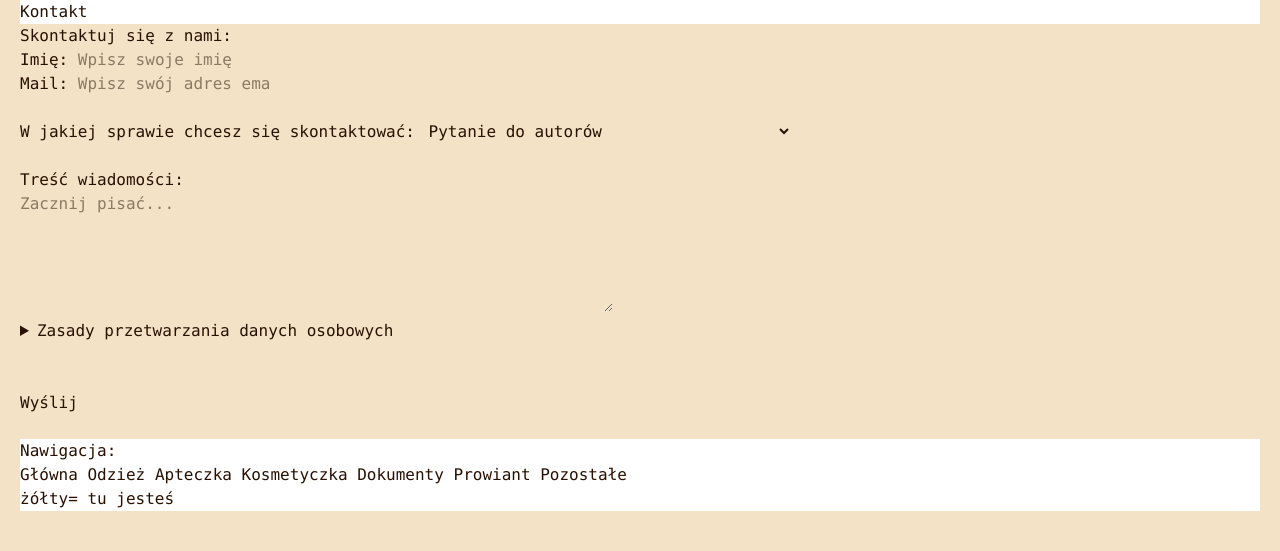
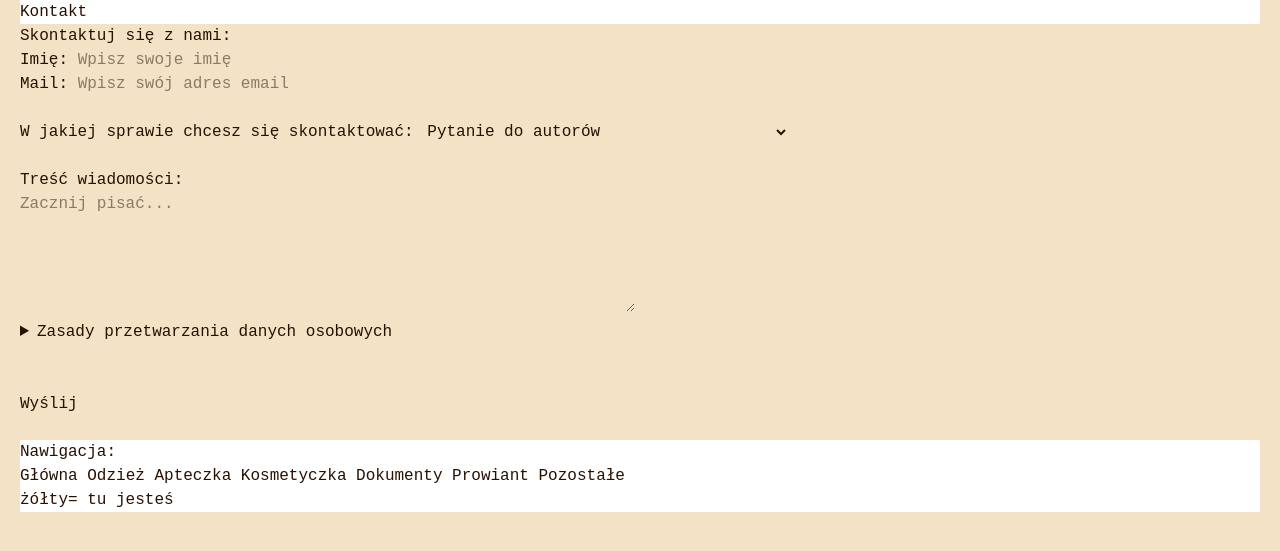
Before and after one commit to kama-pa-go/KGprojects, a Jekyll site: the page built from kontakt.md, in a window 1280 px wide. Shown: the top 551 px of the page. Built offline with Jekyll 4.4.1, drawn with Linux system fonts in a browser that asks for light colours; some web fonts are replaced.

Commit message:
Your commit message here

```diff
--- a/assets/output.css
+++ b/assets/output.css
@@ -246,11 +246,17 @@
   .top-0 {
     top: calc(var(--spacing) * 0);
   }
+  .top-10 {
+    top: calc(var(--spacing) * 10);
+  }
   .isolate {
     isolation: isolate;
   }
   .isolation-auto {
     isolation: auto;
+  }
+  .z-10 {
+    z-index: 10;
   }
   .z-\[-1\] {
     z-index: -1;
@@ -456,6 +462,9 @@
   .h-64 {
     height: calc(var(--spacing) * 64);
   }
+  .h-auto {
+    height: auto;
+  }
   .h-screen {
     height: 100vh;
   }
@@ -477,8 +486,14 @@
   .w-screen {
     width: 100vw;
   }
+  .max-w-\[100px\] {
+    max-width: 100px;
+  }
   .max-w-\[200px\] {
     max-width: 200px;
+  }
+  .max-w-\[300px\] {
+    max-width: 300px;
   }
   .max-w-\[800px\] {
     max-width: 800px;
@@ -2048,8 +2063,14 @@
     }
   }
 }
+@font-face {
+  font-family: 'Knight';
+  src: url('../fonts/Kingthings_Petrock.ttf') format('truetype');
+  font-weight: normal;
+  font-style: normal;
+}
 body {
-  font-family: Monaco, Monospace;
+  font-family: Knight, Monospace;
   margin-left: 20px;
   margin-right: 20px;
   background-color: rgb(243, 226, 198);
```
Also changed, not shown: README.md.
